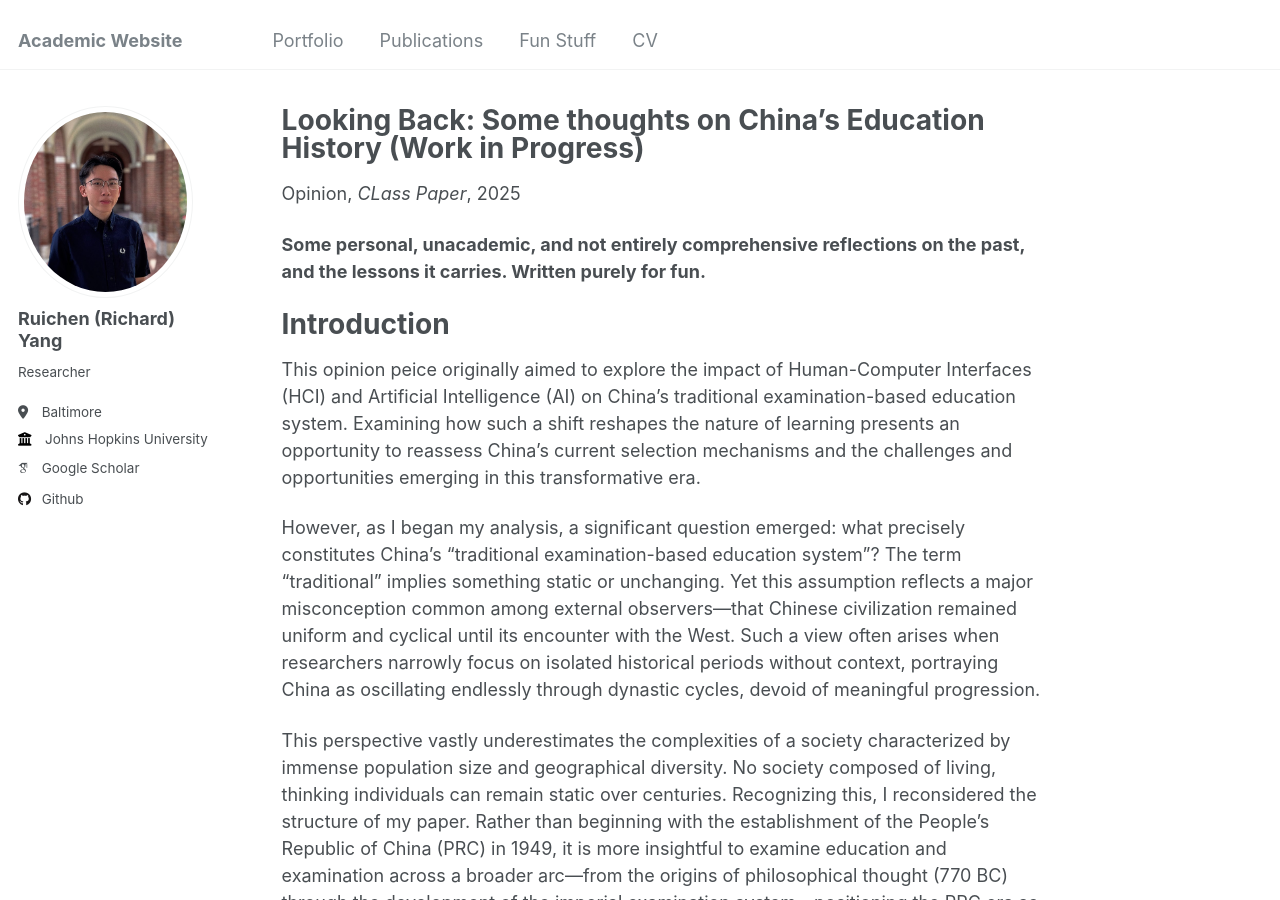
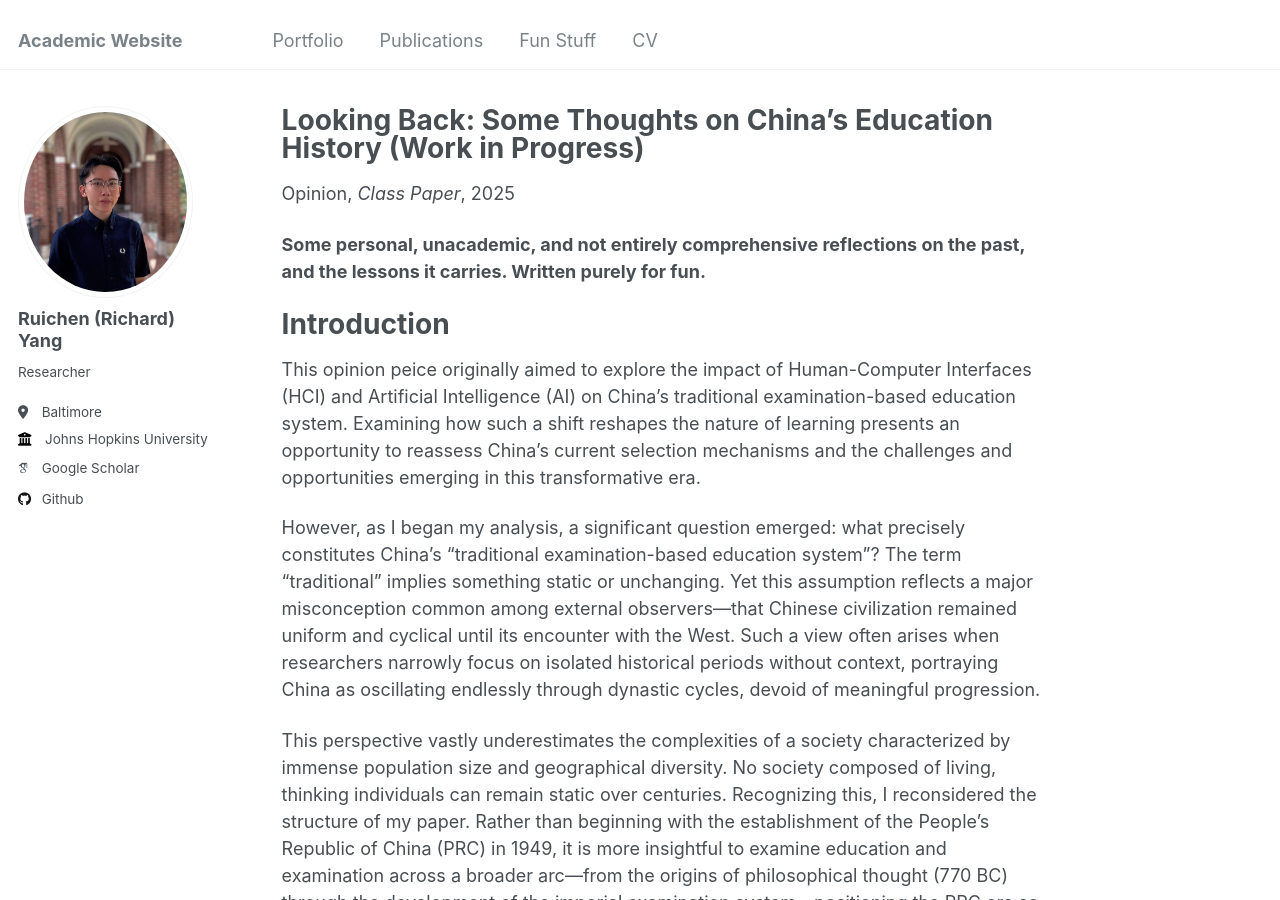
Before and after one commit to Richardy11/Richardy11.github.io, a Jekyll site: the page built from _teaching/China_education_AI.md, in a window 1280 px wide and 900 px high. Built offline with Jekyll 4.4.1, drawn with Linux system fonts in a browser that asks for light colours; some web fonts are replaced.

Commit message:
small fix

```diff
--- a/_teaching/China_education_AI.md
+++ b/_teaching/China_education_AI.md
@@ -1,9 +1,9 @@
 ---
-title: "Looking Back: Some thoughts on China's Education History (Work in Progress)"
+title: "Looking Back: Some Thoughts on China's Education History (Work in Progress)"
 collection: teaching
 type: "Opinion"
 permalink: /China_education
-venue: "CLass Paper"
+venue: "Class Paper"
 date: 2025-05-19
 location: "Baltimore, USA"
 ---
```
